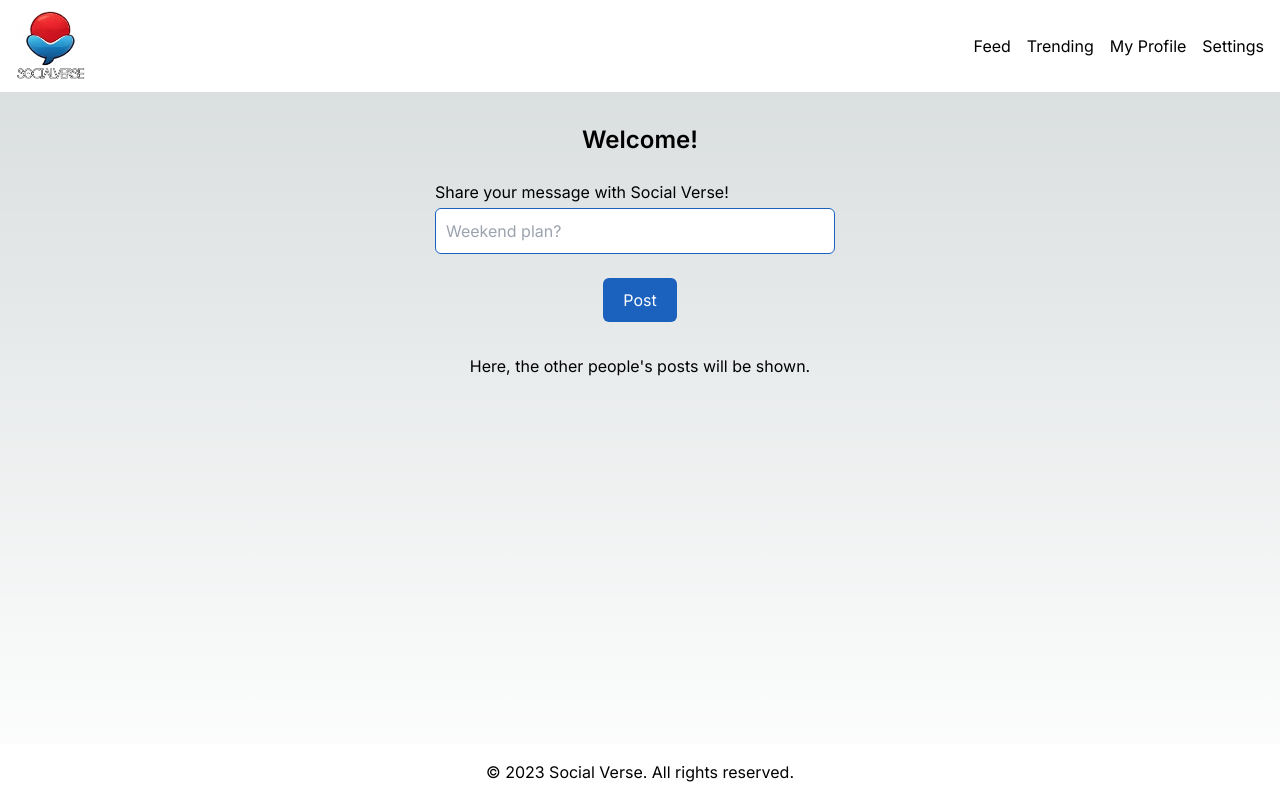
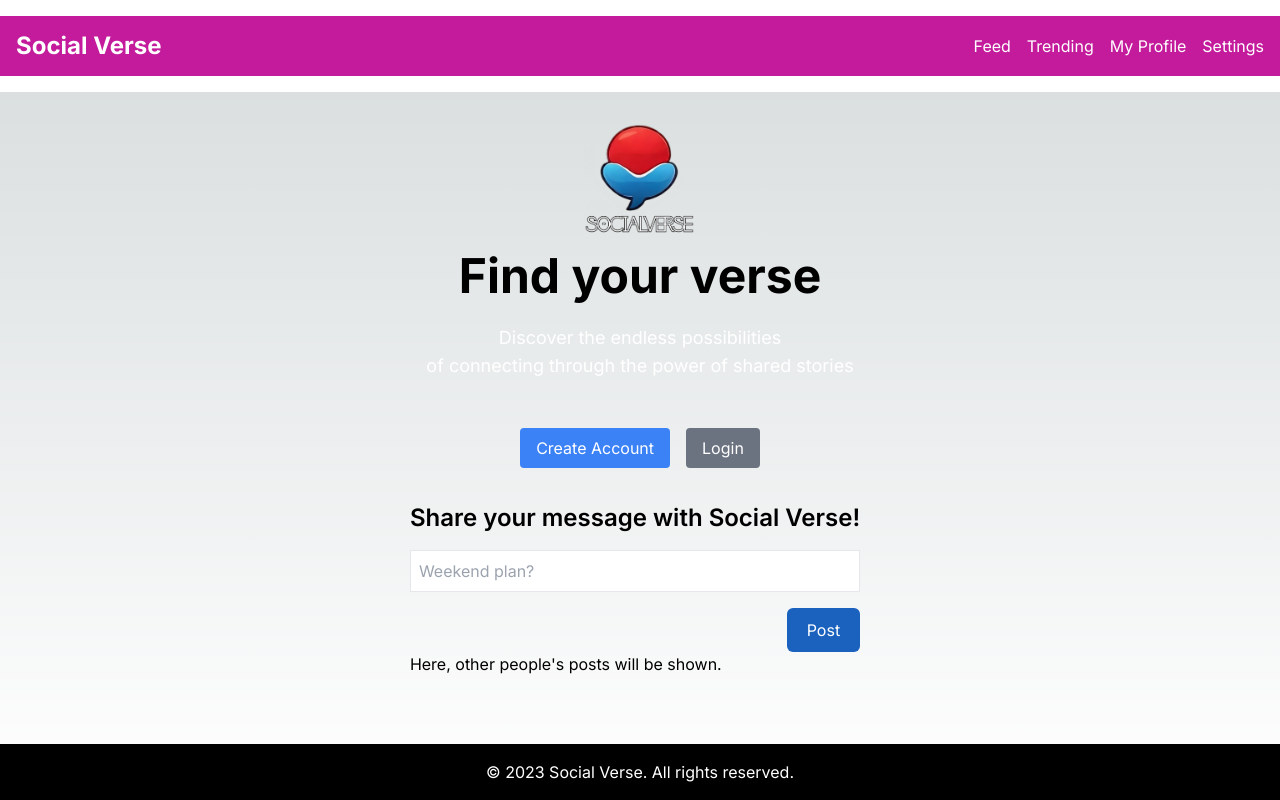
Before and after one commit to thetajwar2003/social-verse, a Next.js app: page / in a window 1280 px wide. Built offline with nearby package versions, Linux system fonts and the light colour scheme.

Commit message:
updated homepage styling

```diff
--- a/src/app/globals.css
+++ b/src/app/globals.css
@@ -11,8 +11,8 @@
 @media (prefers-color-scheme: dark) {
   :root {
     --foreground-rgb: 255, 255, 255;
-    --background-start-rgb: 0, 0, 0;
-    --background-end-rgb: 0, 0, 0;
+    --background-start-rgb: 43, 0, 150;
+    --background-end-rgb: 38, 3, 31;
   }
 }
 
--- a/src/app/page.tsx
+++ b/src/app/page.tsx
@@ -1,35 +1,67 @@
 "use client";
-import React from 'react';
-import Navbar from '@/components/Navbar';
-import './styles.css';
+import React from "react";
+import Navbar from "@/components/Navbar";
+import "./styles.css";
 
 const Home: React.FC = () => {
   return (
     <div className="flex flex-col items-center justify-center h-screen">
-
       <header className="bg-white text-white w-full py-4">
-        <div className="container mx-auto">
-          <Navbar/>
-        </div>
+        <Navbar />
       </header>
       <main className="container mx-auto my-8 flex flex-col items-center space-y-6">
+        <div className="text-center">
+          <div className="mx-auto">
+            <img
+              src="./images/logo_main.png"
+              alt="Social Verse Logo"
+              className="h-28 mb-4 mx-auto"
+            />
+          </div>
+          <h1 className="text-5xl font-bold mb-6 font-Raleway-Bold">
+            {" "}
+            {/*cant get the custom font to work here */}
+            Find your verse
+          </h1>
 
-        <p className="text-2xl font-semibold">Welcome!</p>
+          <p className="text-lg text-white mb-6">
+            Discover the endless possibilities
+            <br />
+            of connecting through the power of shared stories
+          </p>
+        </div>
 
-        <form className="messageForm">
-      <h2 className="messageHeader">Share your message with Social Verse!</h2>
-      <input
-        type="text"
-        className="messageField"
-        placeholder="Weekend plan?"
-      />
-    </form>
-    <button className='postBtn'>Post</button>
+        {/*should only appear when user is not logged in*/}
+        <div className="mb-20">
+          <button className="bg-blue-500 text-white px-4 py-2 mr-4 rounded">
+            Create Account
+          </button>
+          <button className="bg-gray-500 text-white px-4 py-2 rounded">
+            Login
+          </button>
+        </div>
+        {/*should only appear when user is not logged in*/}
 
-
+        <div className="mt-80">
+          {/*should only appear when user is logged in*/}
+          <form className="messageForm mt-8">
+            <h2 className="text-2xl font-semibold mb-4">
+              Share your message with Social Verse!
+            </h2>
+            <input
+              type="text"
+              className="border p-2 w-full"
+              placeholder="Weekend plan?"
+            />
+            <button className="postBtn bg-blue-500 text-white px-4 py-2 mt-4 rounded">
+              Post
+            </button>
+          </form>
+          {/*should only appear when user is logged in*/}
+          <p>Here, other people's posts will be shown.</p>
+        </div>
       </main>
-      <p>Here, the other people's posts will be shown.</p>
-      <footer className="bg-white text-black w-full py-4 mt-auto">
+      <footer className="bg-black text-white w-full py-4 mt-auto">
         <div className="container mx-auto text-center">
           <p>&copy; 2023 Social Verse. All rights reserved.</p>
         </div>
--- a/src/app/styles.css
+++ b/src/app/styles.css
@@ -43,12 +43,24 @@
   }
 
   .nav-bar {
-    background-color: #ffffff;
-    color: rgb(0, 0, 0);
+    background-color: #c31b9c;
+    color: rgb(255, 255, 255);
     display: flex;
     justify-content: space-between;
     align-items: center;
     gap: 2rem;
     padding: 0 1rem;
     height: 60px;
+    margin: 0;
 }
+
+@font-face {
+  font-family: 'Raleway-Bold';
+  src: url('/Raleway-Bold.ttf') format('truetype');
+  font-weight: normal;
+  font-style: normal;
+}
+
+body {
+  font-family: 'Raleway-Bold', sans-serif;
+}
--- a/src/components/Navbar.tsx
+++ b/src/components/Navbar.tsx
@@ -19,13 +19,12 @@ const Navbar: React.FC = () => {
   return (
     <nav className="nav-bar">
       <div className="container mx-auto flex justify-between items-center">
-        <img src="/images/logo_main.png" alt="Social Verse Logo" width="70" height="70" />
+        <h1 className="text-2xl font-bold text-white">Social Verse</h1>
         <div className="flex space-x-4">
           <NavLink href="/">Feed</NavLink>
           <NavLink href="/trending">Trending</NavLink>
           <NavLink href="/profile">My Profile</NavLink>
-          <NavLink href="/settings">Settings</NavLink>  {/* change it to an icon later on */}
-
+          <NavLink href="/settings">Settings</NavLink>
         </div>
       </div>
     </nav>
```
Also changed, not shown: public/Raleway-Bold.ttf (added), public/fonts/Raleway-Bold.ttf (added). Lines whose indentation alone changed are shown as unchanged.
